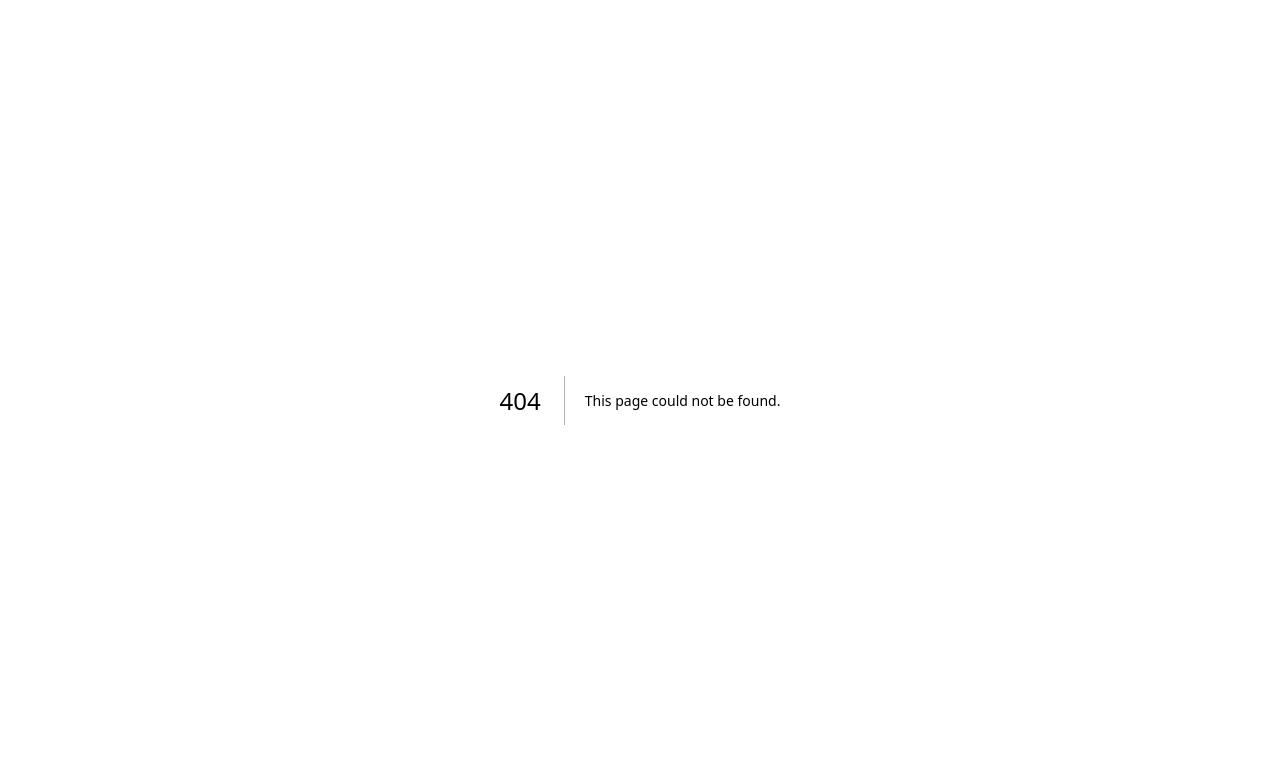
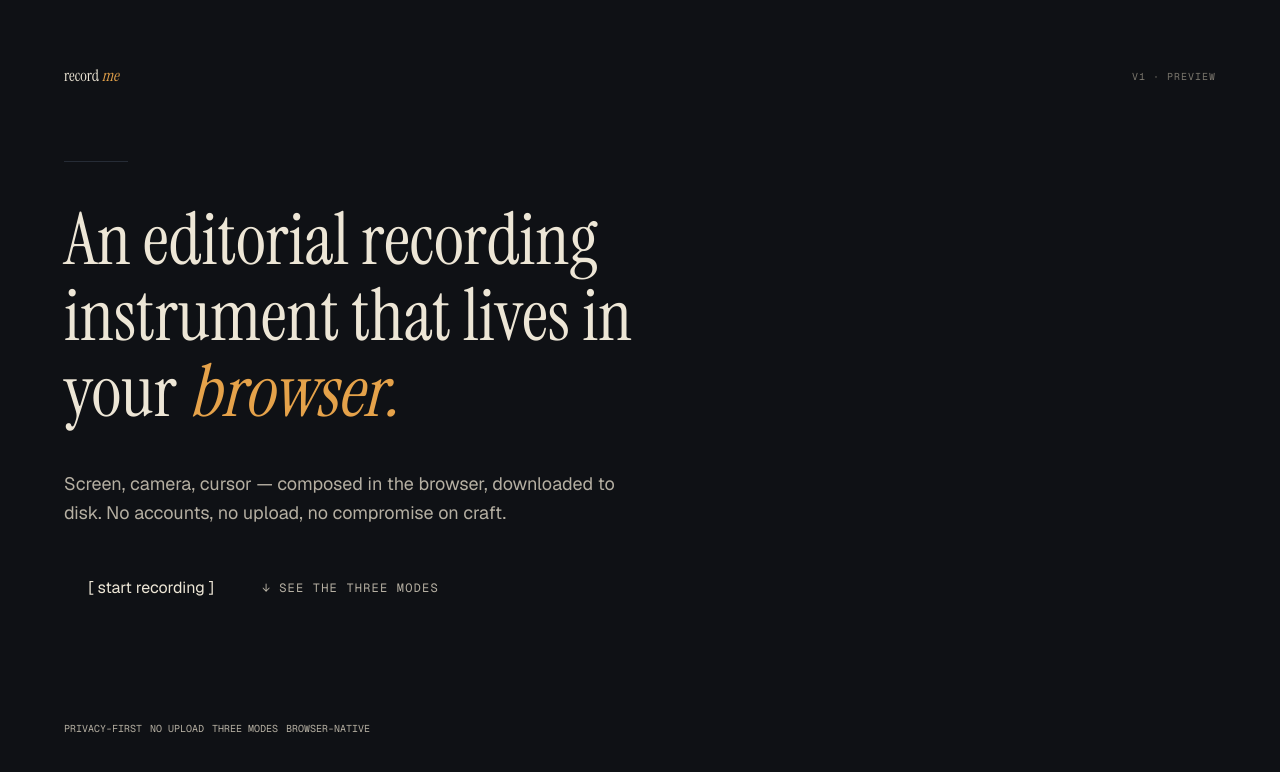
Before and after one commit to carlomigueldy/record-me, a Next.js app in the folder apps/web/: page /dev/previews/landing in a window 1280 px wide. Before the commit this address had no page. Shown: the top 772 px of the page. Built offline with nearby package versions, Linux system fonts and the light colour scheme.

Commit message:
feat(web): add landing preview at /dev/previews/landing

```diff
--- /dev/null
+++ b/apps/web/src/app/dev/previews/landing/page.tsx
@@ -0,0 +1,42 @@
+import { Button, MetaChip, WordMark } from '@record-me/ui';
+
+export default function LandingPreview() {
+  return (
+    <main className="flex min-h-dvh flex-col bg-bg p-16">
+      <header className="flex items-center justify-between">
+        <WordMark size="sm" />
+        <span className="font-mono text-[10px] uppercase tracking-widest text-ivory-mut">
+          v1 · preview
+        </span>
+      </header>
+
+      <div className="my-auto flex max-w-4xl flex-col gap-10">
+        <div className="h-px w-16 bg-line" aria-hidden="true" />
+        <h1 className="font-serif text-7xl leading-[1.05] text-ivory">
+          An editorial recording
+          <br />
+          instrument that lives in
+          <br />
+          your <em className="italic text-amber">browser.</em>
+        </h1>
+        <p className="max-w-xl text-lg leading-relaxed text-ivory-dim">
+          Screen, camera, cursor — composed in the browser, downloaded to disk. No accounts, no
+          upload, no compromise on craft.
+        </p>
+        <div className="flex items-center gap-6 pt-2">
+          <Button size="lg">[ start recording ]</Button>
+          <span className="font-mono text-xs uppercase tracking-widest text-ivory-dim">
+            ↓ see the three modes
+          </span>
+        </div>
+      </div>
+
+      <footer className="flex flex-wrap gap-2 pt-12">
+        <MetaChip>privacy-first</MetaChip>
+        <MetaChip>no upload</MetaChip>
+        <MetaChip>three modes</MetaChip>
+        <MetaChip>browser-native</MetaChip>
+      </footer>
+    </main>
+  );
+}
```
